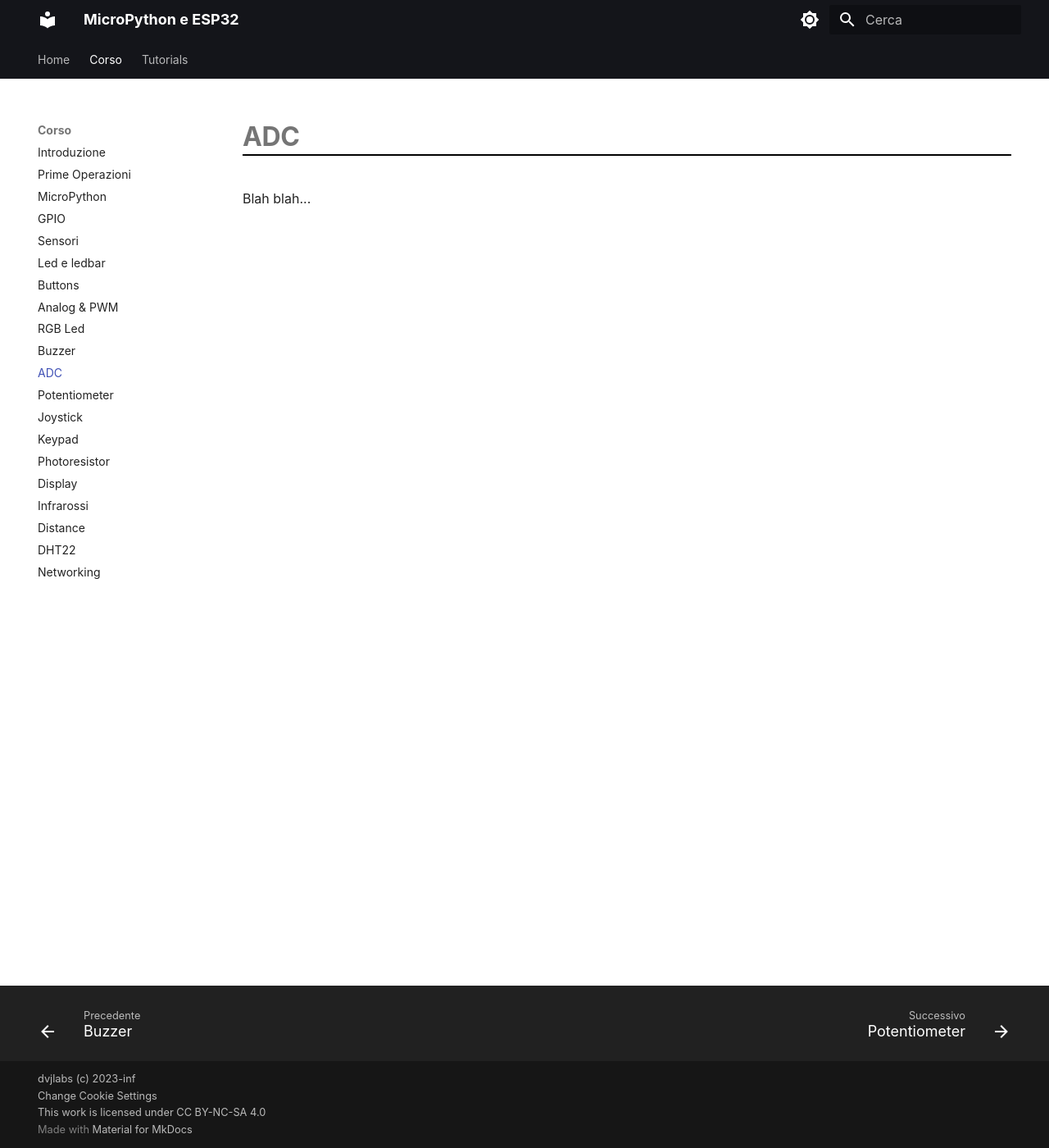
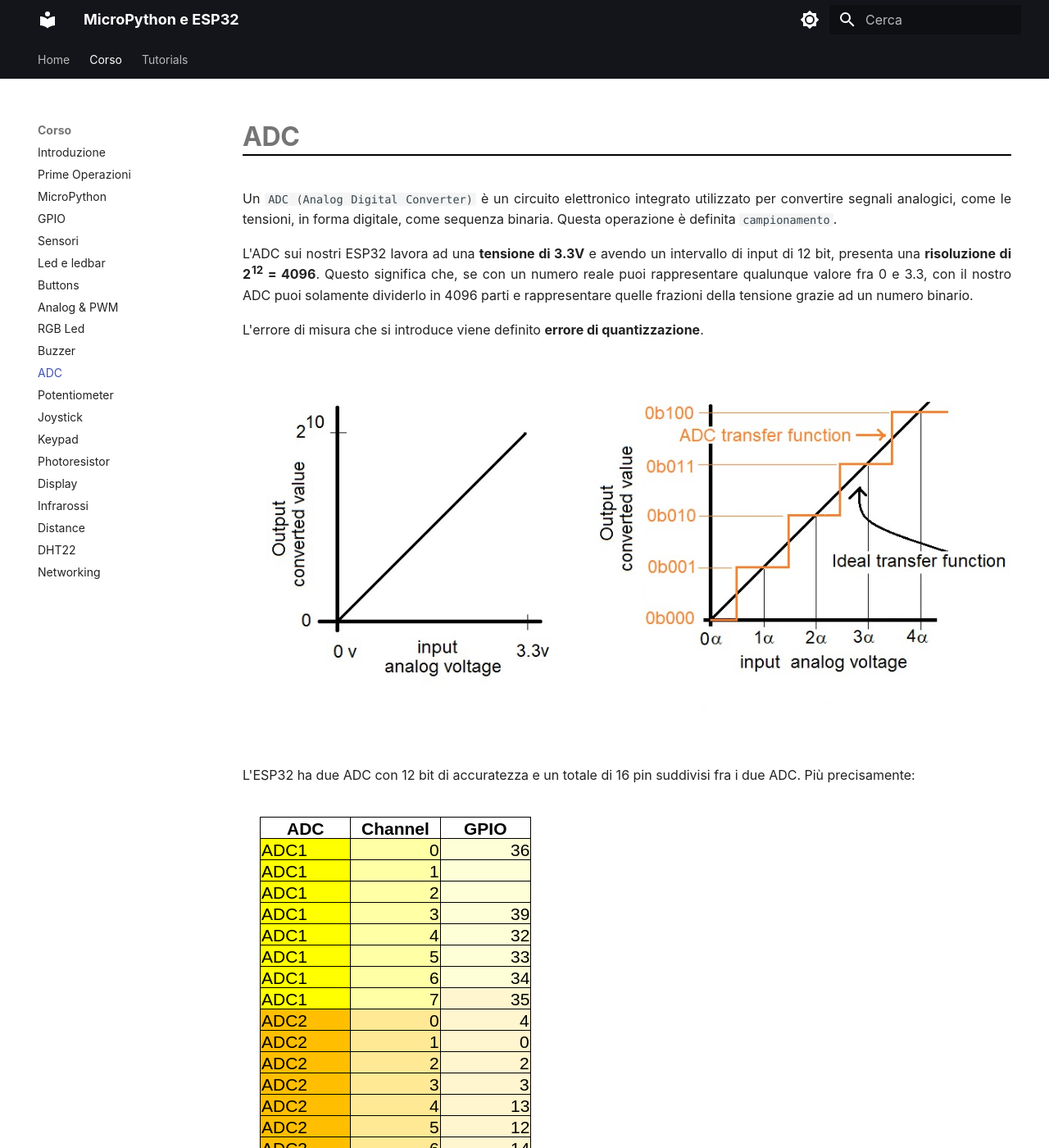
Before and after one commit to dvjlabs/esp32_course, an MkDocs documentation site: the page built from docs/corso/30_ADC.md, in a window 1280 px wide and 1400 px high. Shown: the whole window at 82% size. Built offline with MkDocs 1.6.1 and Material for MkDocs 9.7.7, drawn with Linux system fonts in a browser that asks for light colours; some of the changed text lies outside the part shown.

```diff
--- a/docs/corso/30_ADC.md
+++ b/docs/corso/30_ADC.md
@@ -1,6 +1,28 @@
 # ADC
 
-Blah blah...
+Un `ADC (Analog Digital Converter)` è un circuito elettronico integrato utilizzato per convertire segnali analogici, come le tensioni, in forma digitale, come sequenza binaria. Questa operazione è definita `campionamento`.
+
+L'ADC sui nostri ESP32 lavora ad una **tensione di 3.3V** e avendo un intervallo di input di 12 bit, presenta una **risoluzione di 2<sup>12</sup> = 4096**. Questo significa che, se con un numero reale puoi rappresentare qualunque valore fra 0 e 3.3, con il nostro ADC puoi solamente dividerlo in 4096 parti e rappresentare quelle frazioni della tensione grazie ad un numero binario.
+
+L'errore di misura che si introduce viene definito **errore di quantizzazione**.
+
+<br>
+
+![ADC Graph](images/ADC_graph.jpg)
+
+<br>
+
+L'ESP32 ha due ADC con 12 bit di accuratezza e un totale di 16 pin suddivisi fra i due ADC. Più precisamente:
+
+
+![ADC Channels GPIO](images/ESP32_ADC_Channels_GPIO.png)
+
+
+!!! warning "Attenzione"
+    Se si utilizza la scheda Wifi/Bluetooth integrata nell'ESP32, l'ADC2 e tutte le porte GPIO riconducili ad essa
+    diventano inutilizzabili!!!
+
+    Bisogna valutare bene il da farsi...
 
 <br>
 <br>
```
Also changed, not shown: docs/corso/11_led_ledbar.md (+5 -9 lines), docs/corso/20_analog_pwm.md (+5 -6 lines), docs/corso/21_led_rgb.md (+25 -17 lines), docs/corso/images/ADC_graph.jpg (added), docs/corso/images/ESP32_ADC_Channels_GPIO.png (added), docs/corso/images/LEDBAR_schema.webp (added), docs/corso/images/LED_schema.webp (added), docs/corso/images/RGB_LED_schema.webp (added), docs/corso/projects/LEDBar_schema.png (deleted), docs/corso/projects/LED_Button_material.png (deleted), docs/corso/projects/LED_Button_schema.png (deleted), docs/corso/projects/LED_schema.png (deleted), docs/corso/projects/RGBLED_material.png (deleted), docs/corso/projects/RGBLED_schema.png (deleted), 1 other file.
